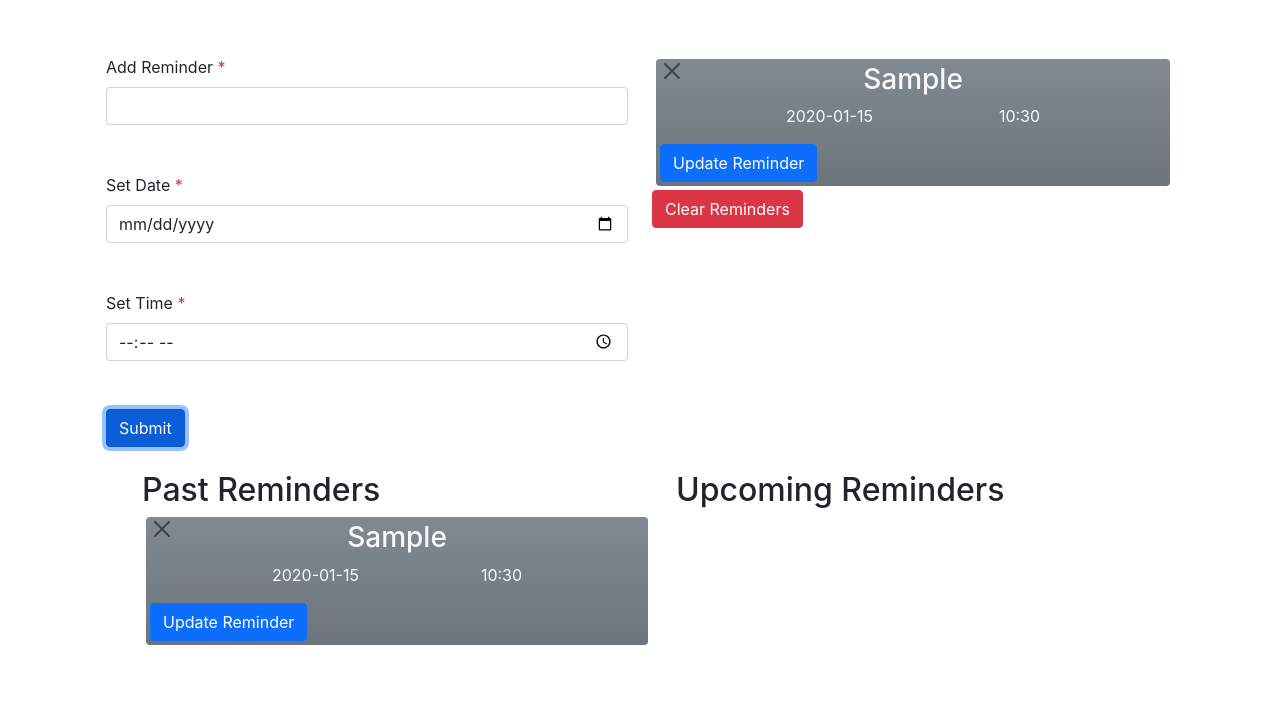
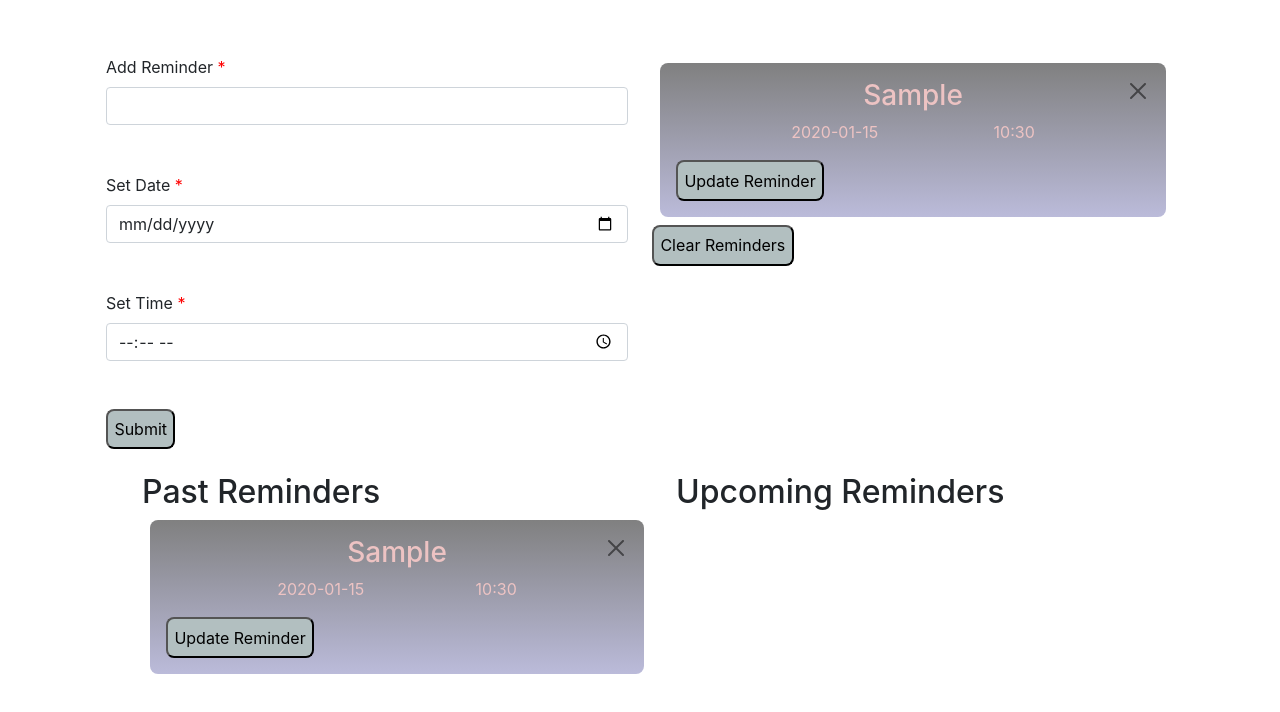
Before and after one commit to harshitvijay/reminer-app-hooks, a React (Create React App) app: page / in a window 1280 px wide. Both pictures are taken after typing "Sample", "2020-01-15", "10:30" into the empty fields and a click on the button "Submit". Shown: the top 712 px of the page. Built offline with nearby package versions, Linux system fonts and the light colour scheme.

Commit message:
Style Updated

```diff
--- a/src/App.css
+++ b/src/App.css
@@ -1,3 +1,49 @@
 .child {
   margin-top: 5%;
 }
+
+.error {
+  color: red;
+}
+
+.input-div {
+  margin-bottom: 3rem;
+}
+.reminder-div {
+  background-image: linear-gradient(grey, rgb(187, 187, 218));
+  color: rgb(237, 195, 195);
+  border-radius: 0.5rem;
+  padding: 1rem;
+  margin: 0.5rem;
+  position: relative;
+}
+.reminder-div h3 {
+  text-align: center;
+}
+.reminder-div .dateTime {
+  /* d-flex justify-content-evenly text-center */
+  display: flex;
+  justify-content: space-evenly;
+}
+
+.reminder-div .btn-close {
+  /* position-absolute top-0 right-0 btn-danger */
+  position: absolute;
+  top: 0;
+  right: 0;
+  margin: 1rem;
+}
+
+.button {
+  background-color: rgb(178, 191, 192);
+  color: black;
+  padding: 0.4rem;
+  border-radius: 0.5rem;
+}
+.button:hover {
+  background-color: blue;
+  color: rgb(213, 202, 202);
+}
+.clear:hover {
+  background-color: red;
+}
--- a/src/Components/Input/index.js
+++ b/src/Components/Input/index.js
@@ -2,9 +2,9 @@ import React from "react";
 
 const Input = ({ data, value, error, onChange }) => {
   return (
-    <div className="mb-5">
+    <div className="input-div">
       <label className="form-label">
-        {data.label} <span className="text-danger">*</span>
+        {data.label} <span className="error">*</span>
       </label>
       <input
         type={data.type}
@@ -13,7 +13,7 @@ const Input = ({ data, value, error, onChange }) => {
         value={value}
         onChange={onChange}
       />
-      <span className="text-danger">{error}</span>
+      <span className="error">{error}</span>
     </div>
   );
 };
--- a/src/Components/ReminderList/index.js
+++ b/src/Components/ReminderList/index.js
@@ -11,15 +11,15 @@ const ReminderList = ({ reminder, index, deleteReminder, setUpdateFlag }) => {
     setUpdateFlag(index);
   };
   return (
-    <div className="bg-secondary bg-gradient text-light rounded p-1 m-1 position-relative">
-      <h3 className="text-center">{reminder.task}</h3>
-      <div className="d-flex justify-content-evenly text-center">
+    <div className="reminder-div">
+      <h3>{reminder.task}</h3>
+      <div className="dateTime">
         <p>{reminder.date}</p>
         <p>{reminder.time}</p>
       </div>
       <button
         type="button"
-        className="btn-close position-absolute top-0 right-0 btn-danger"
+        className="btn-close"
         aria-label="Close"
         onClick={() => {
           deleteReminderRow(index);
@@ -27,7 +27,7 @@ const ReminderList = ({ reminder, index, deleteReminder, setUpdateFlag }) => {
       ></button>
       <button
         type="button"
-        className="btn btn-primary"
+        className="button"
         onClick={() => setFieldFlag(index)}
       >
         Update Reminder
--- a/src/Containers/DisplayReminders/index.js
+++ b/src/Containers/DisplayReminders/index.js
@@ -15,7 +15,7 @@ const DisplayReminders = ({ reminders, clearReminder }) => {
         {reminders.Reminders.map((reminder, index) => {
           return <ReminderList key={index} index={index} reminder={reminder} />;
         })}
-        <button type="button" className="btn btn-danger" onClick={clear}>
+        <button type="button" className="button clear" onClick={clear}>
           Clear Reminders
         </button>
       </div>
--- a/src/Containers/Reminder/index.js
+++ b/src/Containers/Reminder/index.js
@@ -80,12 +80,7 @@ const Reminder = ({
             onChange={handleChange}
           />
         ))}
-        <button
-          type="submit"
-          id="btn"
-          className="btn btn-primary"
-          onClick={formSubmit}
-        >
+        <button type="submit" id="btn" className="button" onClick={formSubmit}>
           Submit
         </button>
       </form>
```
